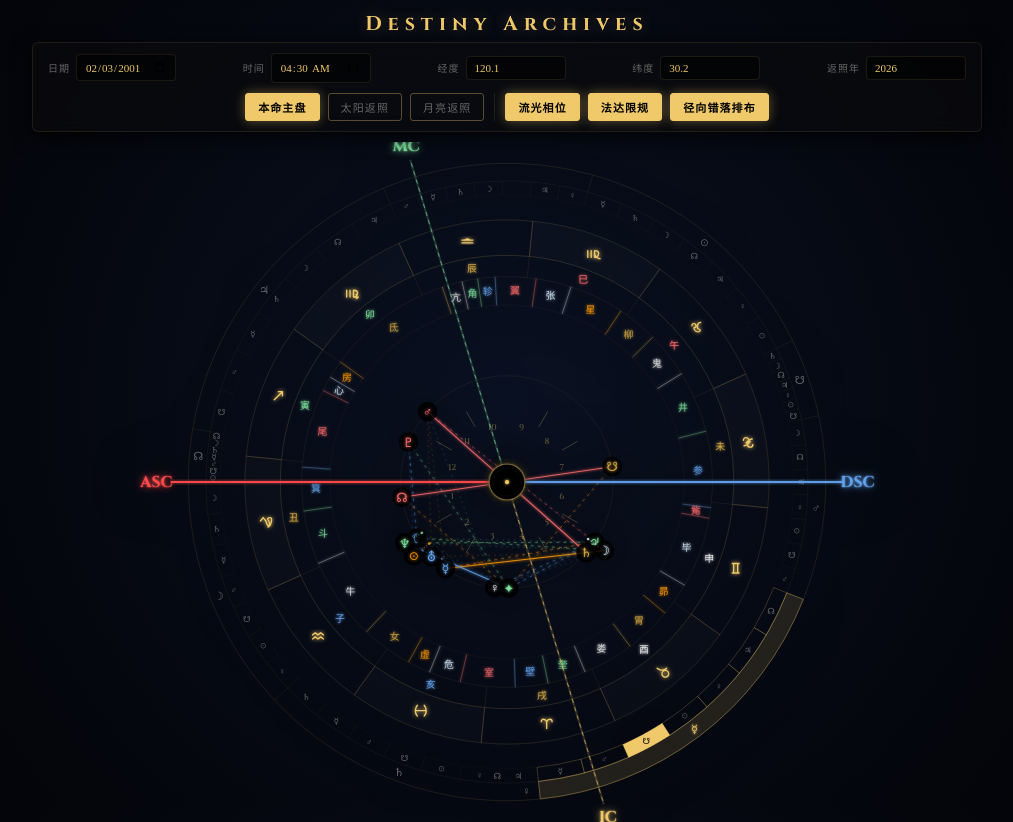
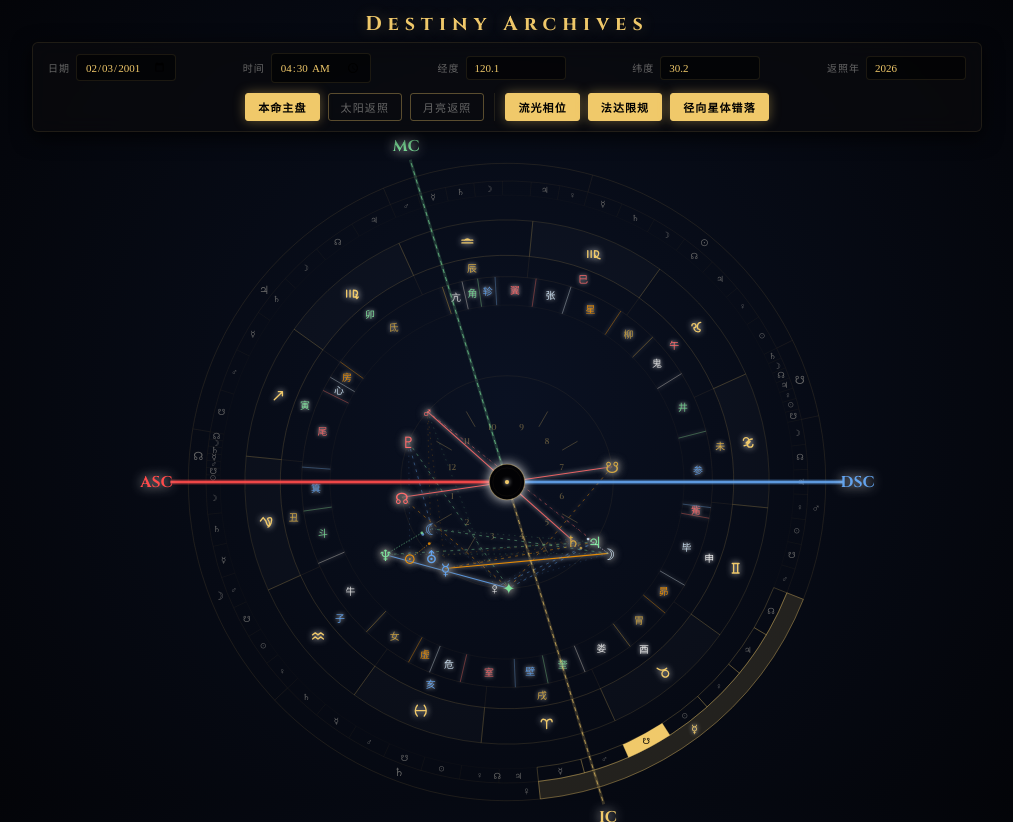
Before and after one commit to fyqx1224-blip/zencode.codes, a website: page astrolabe-3d.html in a window 1280 px wide. Shown: the whole page, without its empty margins (133-1146 px from the left). Drawn offline with Linux system fonts and the light colour scheme.

Commit message:
Update astrolabe-3d.html

```diff
--- a/astrolabe-3d.html
+++ b/astrolabe-3d.html
@@ -17,6 +17,11 @@
       --water: #63A3ED;
       --sun: #FF9800;
       --moon: #D8EEFF;
+
+      --axis-asc: #FF4B4B;
+      --axis-dsc: #63A3ED;
+      --axis-mc:  #7DE09A;
+      --axis-ic:  #F0C96A;
 
       --gold: #F0C96A;
       --gold-dim: rgba(240, 201, 106, 0.35);
@@ -44,10 +49,12 @@
     .btn-toggle.active { border-color: var(--gold); color: #000; background: var(--gold); box-shadow: 0 0 12px rgba(240,201,106,0.4); font-weight: 600; }
 
     .chart-wrapper { position: relative; width: 100%; height: 100%; max-height: 85vh; display: flex; justify-content: center; align-items: center; flex-grow: 1; }
-    svg { width: 100%; height: 100%; max-width: 960px; filter: drop-shadow(0 0 25px rgba(0,0,0,0.95)); }
+    svg { width: 100%; height: 100%; max-width: 960px; overflow: visible; }
 
-    .glow-element { filter: url(#neon-glow); }
-    .glow-strong { filter: url(#neon-glow-strong); }
+    /* 彻底放弃 SVG Filter，采用无敌兼容的 CSS Drop Shadow */
+    .glow-element { filter: drop-shadow(0 0 3px currentColor); }
+    .glow-strong { filter: drop-shadow(0 0 8px currentColor); }
+
     @keyframes flowLight { to { stroke-dashoffset: -40; } }
     .flow-applying { stroke-dasharray: 4 6; animation: flowLight 1s linear infinite; }
     .flow-separating { stroke-dasharray: 2 6; animation: flowLight 2.5s linear infinite reverse; }
@@ -57,9 +64,8 @@
     .tooltip .sub { color: var(--text-muted); }
 
     .planet-node { cursor: pointer; }
-    /* 取消了外圈的 border-width 动画，改为直接对文字做发光互动 */
-    .planet-node:hover text { animation: pulseText 1.5s infinite; filter: drop-shadow(0 0 8px currentColor); font-weight: 700; }
-    @keyframes pulseText { 0%, 100% { transform: scale(1); } 50% { transform: scale(1.15); } }
+    .planet-node:hover text { animation: pulseText 1.5s infinite; filter: drop-shadow(0 0 12px currentColor); font-weight: 700; transform-origin: center; }
+    @keyframes pulseText { 0%, 100% { transform: scale(1); } 50% { transform: scale(1.2); } }
   </style>
 </head>
 <body>
@@ -83,7 +89,7 @@
     <div style="width: 1px; background: var(--gold-faint); margin: 0 2px;"></div>
     <button class="btn-toggle active" id="btn-asp" onclick="toggleOption('aspects')">流光相位</button>
     <button class="btn-toggle active" id="btn-fir" onclick="toggleOption('firdaria')">法达限规</button>
-    <button class="btn-toggle active" id="btn-3d" onclick="toggleOption('zAxis')">径向错落排布</button>
+    <button class="btn-toggle active" id="btn-3d" onclick="toggleOption('zAxis')">径向星体错落</button>
   </div>
 </div>
 
@@ -93,7 +99,6 @@
 </div>
 
 <script>
-// 1. 标准化十二星座矢量符号
 const ZODIAC_PATHS = [
   "M-4.8,-1.2 C-4.8,-4.2 -1.2,-4.2 0,-1.2 C1.2,-4.2 4.8,-4.2 4.8,-1.2 M0,-1.2 L0,4.8",
   "M-4.2,-2.4 C-4.2,-2.4 0,1.2 4.2,-2.4 M0,2.4 A 3,3 0 1,0 0,2.39 Z",
@@ -249,7 +254,7 @@ function resolveCollisionsRadial(plData, asc) {
   for(let i=1; i<list.length; i++) {
     let diff = Math.abs(list[i].rawAng - currentCluster[currentCluster.length-1].rawAng);
     if(diff > 180) diff = 360 - diff;
-    if(diff < 6.5) {
+    if(diff < 7) {
        currentCluster.push(list[i]);
     } else {
        clusters.push(currentCluster);
@@ -314,19 +319,7 @@ function renderChart() {
   }
   const plReturn = STATE.mode !== 'natal' ? calcPlanets(STATE.returnJ) : null;
 
-  let svgDefs = `
-    <defs>
-      <filter id="neon-glow" x="-50%" y="-50%" width="200%" height="200%">
-        <feGaussianBlur stdDeviation="2" result="blur" />
-        <feMerge><feMergeNode in="blur" /><feMergeNode in="SourceGraphic" /></feMerge>
-      </filter>
-      <filter id="neon-glow-strong" x="-50%" y="-50%" width="200%" height="200%">
-        <feGaussianBlur stdDeviation="1.5" result="blur1" />
-        <feGaussianBlur stdDeviation="5" result="blur2" />
-        <feMerge><feMergeNode in="blur2" /><feMergeNode in="blur1" /><feMergeNode in="SourceGraphic" /></feMerge>
-      </filter>
-    </defs>`;
-
+  // 彻底废除 SVG Filter，防止 iOS/Safari/移动端 的诡异消失 Bug
   let svgBgRings = `<circle cx="${CX}" cy="${CY}" r="${R_FIR_OUT}" fill="none" stroke="var(--gold-faint)" stroke-width="1"/>`;
   let svgAspects = '';
   let svgPlanets = '';
@@ -413,7 +406,7 @@ function renderChart() {
     svgBgRings += `<text x="${pNum.x}" y="${pNum.y}" text-anchor="middle" dominant-baseline="central" font-size="12" fill="var(--gold-dim)" font-family="Cinzel">${i+1}</text>`;
   }
 
-  // 5. 纯净剥离版的行星渲染
+  // 5. 完全剥离外圈底板的纯净星体排布
   let natPosMap = {};
   const buildPlanets = (plData, baseRadius, isReturn) => {
     const resolvedList = resolveCollisionsRadial(plData, asc);
@@ -424,7 +417,8 @@ function renderChart() {
       const cfg = PLANET_CFG[key];
       const pData = item.data;
 
-      const radiusStep = 18;
+      // 暴力拉大排布间距，绝对一眼看出错落感
+      const radiusStep = 25;
       const actualRadius = baseRadius + (item.tier * radiusStep);
 
       const pActual = polar(actualRadius, item.rawAng);
@@ -433,19 +427,18 @@ function renderChart() {
       if(!isReturn) natPosMap[key] = pActual;
 
       const opac = isReturn ? 0.85 : 1;
-      const size = isReturn ? 16 : 18; // 去掉外圈后适当增大字号
+      const size = isReturn ? 18 : 22; // 放大字号
 
       pStr += `<g class="planet-node" data-id="${key}" data-lon="${pData.lon}" data-lat="${pData.lat}" data-type="${isReturn?'返照':'本命'}">`;
 
       if (item.tier !== 0) {
+        // 连向原始角度的指示线
         pStr += `<line x1="${pAnchor.x}" y1="${pAnchor.y}" x2="${pActual.x}" y2="${pActual.y}" stroke="${cfg.col}" stroke-width="1.2" stroke-dasharray="2,2" opacity="0.6"/>`;
         pStr += `<circle cx="${pAnchor.x}" cy="${pAnchor.y}" r="2" fill="${cfg.col}" opacity="0.8"/>`;
       }
 
-      // 去掉 stroke 和外部圆环，只保留单纯的黑色防透底遮罩，完全突出文字本身
-      pStr += `<circle cx="${pActual.x}" cy="${pActual.y}" r="${size-4}" fill="rgba(0,0,0,0.85)" stroke="none"/>
-               <text x="${pActual.x}" y="${pActual.y+1}" text-anchor="middle" dominant-baseline="central" font-size="${size}" fill="${cfg.col}" opacity="${opac}" class="glow-element">${cfg.sym}</text>
-               </g>`;
+      // 绝对干掉圈框，只留纯粹字体加阴影防瞎
+      pStr += `<text x="${pActual.x}" y="${pActual.y+1}" text-anchor="middle" dominant-baseline="central" font-size="${size}" fill="${cfg.col}" opacity="${opac}" class="glow-element" style="text-shadow: 0 0 6px #000, 0 0 10px #000;">${cfg.sym}</text></g>`;
     });
     return pStr;
   };
@@ -458,7 +451,7 @@ function renderChart() {
     svgPlanets += buildPlanets(plReturn, R_RET_PL, true);
   }
 
-  // 6. 流光相位系统
+  // 6. 相位系统
   if (STATE.aspects) {
     const orbs = { 60: 6, 90: 8, 120: 8, 180: 10 };
     const pKeys = Object.keys(plNatal);
@@ -475,7 +468,7 @@ function renderChart() {
             const flowClass = state === 'applying' ? 'flow-applying' : (state === 'separating' ? 'flow-separating' : '');
             const opac = state === 'applying' ? 0.6 : (state === 'exact' ? 0.9 : 0.25);
             const w = state === 'exact' ? 1.5 : 1;
-            const color = aspAngle === 180 ? 'var(--fire)' : (aspAngle === 90 ? 'var(--sun)' : (aspAngle === 120 ? 'var(--wood)' : 'var(--water)'));
+            const color = aspAngle === 180 ? '#FF6B6B' : (aspAngle === 90 ? '#FF9800' : (aspAngle === 120 ? '#7DE09A' : '#63A3ED'));
 
             const pt1 = natPosMap[k1], pt2 = natPosMap[k2];
             if(pt1 && pt2) {
@@ -488,9 +481,9 @@ function renderChart() {
     }
   }
 
-  // 7. 顶级四轴重绘 (硬编码 Hex 色值 + 多层叠加确保绝对显现)
+  // 7. 顶级四轴物理强迫渲染（绝对硬编码色值防失效）
   const axisLines = [
-    { a: angles.asc, n: 'ASC', c: '#FF4B4B', prominent: true }, // 硬编码色值，防止 var() 失效
+    { a: angles.asc, n: 'ASC', c: '#FF4B4B', prominent: true },
     { a: angles.dsc, n: 'DSC', c: '#63A3ED', prominent: true },
     { a: angles.mc,  n: 'MC',  c: '#7DE09A', prominent: false },
     { a: angles.ic,  n: 'IC',  c: '#F0C96A', prominent: false }
@@ -498,30 +491,35 @@ function renderChart() {
 
   axisLines.forEach(axis => {
     const drawAng = l2a(axis.a, asc);
-    // 线段向内延伸至核心圈，向外贯穿整个星盘边界
     const pIn = polar(20, drawAng);
     const pOut = polar(R_FIR_OUT + 25, drawAng);
+
+    // **核心防裁切 Hack**：给终点增加 0.01 像素偏移，彻底打破 Safari 遇到宽/高为 0 就裁切隐形的诡异 Bug！
+    pOut.x += 0.01;
+    pOut.y += 0.01;
+
     const pText = polar(R_FIR_OUT + 45, drawAng);
 
     if (axis.prominent) {
-      // 物理级发光效果（多层叠加），抛弃易出 Bug 的 CSS 滤镜
-      svgAxes += `<line x1="${pIn.x}" y1="${pIn.y}" x2="${pOut.x}" y2="${pOut.y}" stroke="${axis.c}" stroke-width="7" opacity="0.25"/>`;
-      svgAxes += `<line x1="${pIn.x}" y1="${pIn.y}" x2="${pOut.x}" y2="${pOut.y}" stroke="${axis.c}" stroke-width="2.5" opacity="0.95"/>`;
+      // ASC/DSC 底层物理级多重发光线
+      svgAxes += `<line x1="${pIn.x}" y1="${pIn.y}" x2="${pOut.x}" y2="${pOut.y}" stroke="${axis.c}" stroke-width="8" opacity="0.25"/>`;
+      svgAxes += `<line x1="${pIn.x}" y1="${pIn.y}" x2="${pOut.x}" y2="${pOut.y}" stroke="${axis.c}" stroke-width="4" opacity="0.65"/>`;
+      svgAxes += `<line x1="${pIn.x}" y1="${pIn.y}" x2="${pOut.x}" y2="${pOut.y}" stroke="${axis.c}" stroke-width="2" opacity="1"/>`;
     } else {
-      svgAxes += `<line x1="${pIn.x}" y1="${pIn.y}" x2="${pOut.x}" y2="${pOut.y}" stroke="${axis.c}" stroke-width="3" opacity="0.2"/>`;
-      svgAxes += `<line x1="${pIn.x}" y1="${pIn.y}" x2="${pOut.x}" y2="${pOut.y}" stroke="${axis.c}" stroke-width="1.2" stroke-dasharray="6, 6" opacity="0.75"/>`;
+      svgAxes += `<line x1="${pIn.x}" y1="${pIn.y}" x2="${pOut.x}" y2="${pOut.y}" stroke="${axis.c}" stroke-width="4" opacity="0.2"/>`;
+      svgAxes += `<line x1="${pIn.x}" y1="${pIn.y}" x2="${pOut.x}" y2="${pOut.y}" stroke="${axis.c}" stroke-width="1.2" stroke-dasharray="6, 6" opacity="0.8"/>`;
     }
 
     svgAxes += `<text x="${pText.x}" y="${pText.y}" text-anchor="middle" dominant-baseline="central" font-size="22" font-family="Cinzel" fill="${axis.c}" font-weight="700" class="glow-strong">${axis.n}</text>`;
   });
 
-  // 核心遮罩圆环 (确保轴线不穿过中心点)
+  // 核心遮罩
   svgAxes += `<circle cx="${CX}" cy="${CY}" r="25" fill="#020204" stroke="var(--gold-dim)" stroke-width="1.5" class="glow-strong"/>`;
   svgAxes += `<circle cx="${CX}" cy="${CY}" r="20" fill="none" stroke="var(--gold-faint)" stroke-width="0.5"/>`;
   svgAxes += `<circle cx="${CX}" cy="${CY}" r="3" fill="var(--gold)" class="glow-element"/>`;
 
-  // 最后拼接，确保 svgAxes 层在最下方最末尾，实现真正的“置顶”
-  document.getElementById('main-svg').innerHTML = svgDefs + svgBgRings + svgAspects + svgPlanets + svgAxes;
+  // 直接写入文档流
+  document.getElementById('main-svg').innerHTML = svgBgRings + svgAspects + svgPlanets + svgAxes;
   bindTooltips();
 }
 
```
